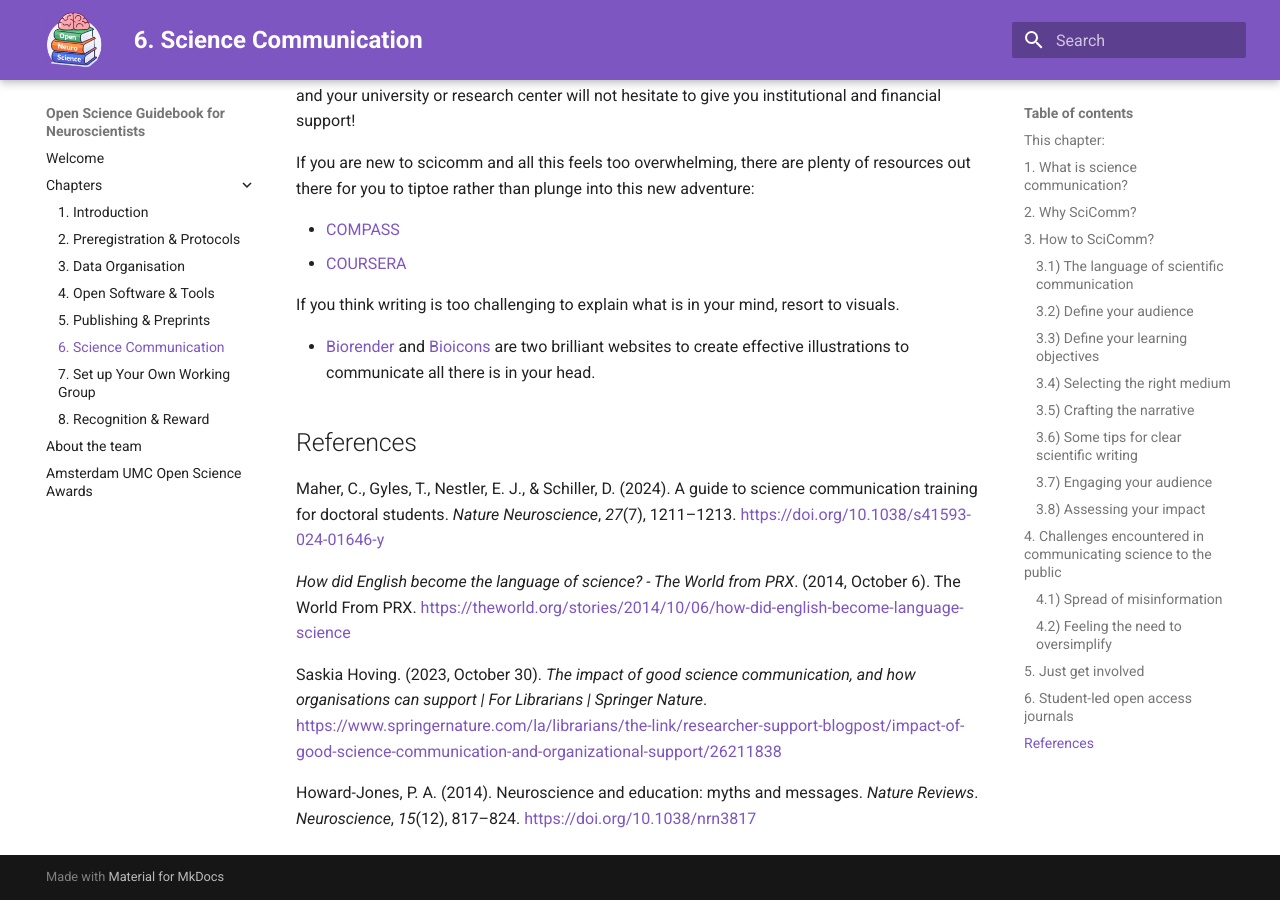
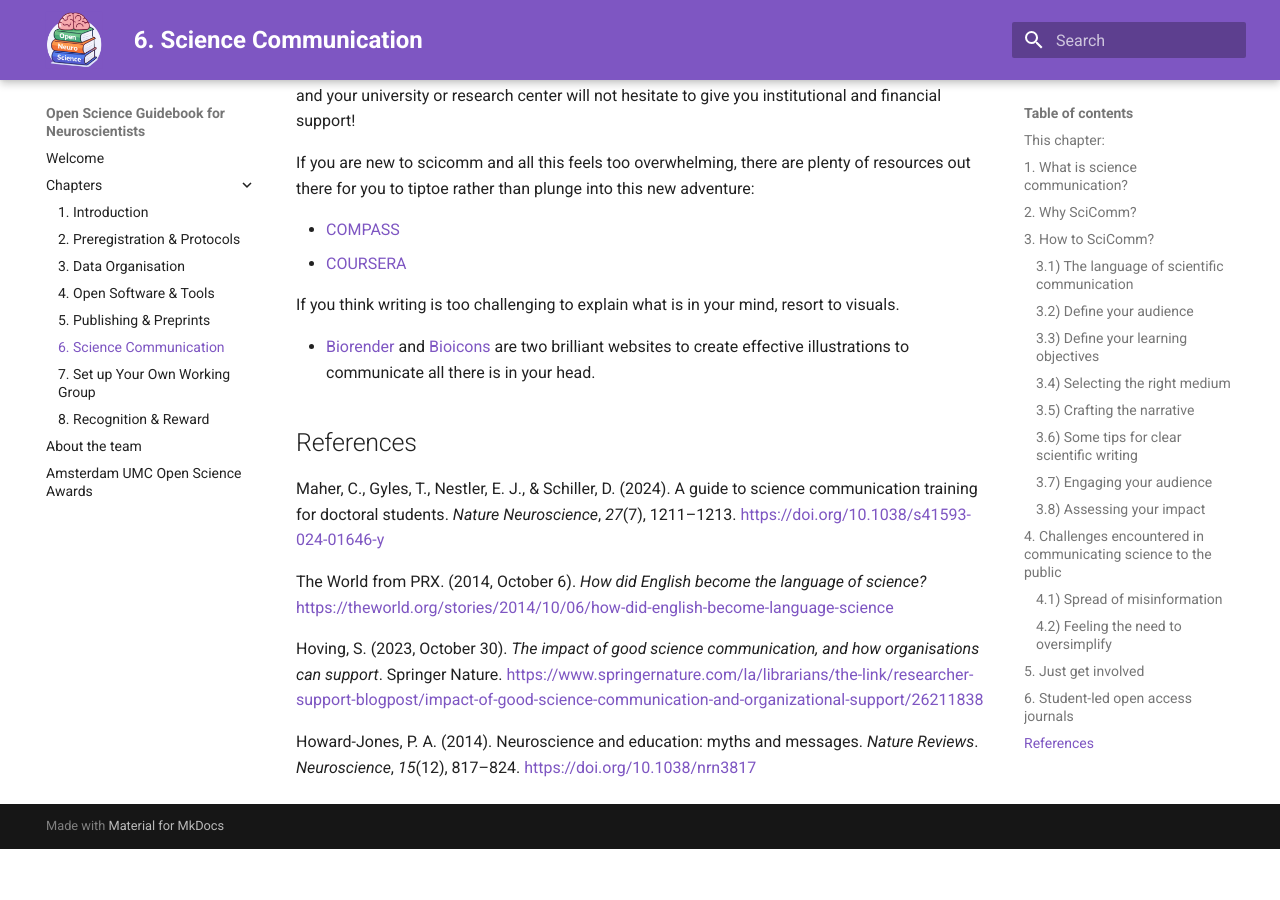
Before and after one commit to ANW-Open-Science/Open-Science-Guidebook-for-Neuroscientists, an MkDocs documentation site: the page built from docs/tabs/6-communication.md, in a window 1280 px wide and 900 px high, scrolled down 7640 px. Built offline with MkDocs 1.6.1 and Material for MkDocs 9.7.7, drawn with Linux system fonts in a browser that asks for light colours; after the commit the page ends 8489 px from its top, so only the background shows below that.

Commit message:
Update 6-communication_references.md

```diff
--- a/docs/tabs/6-communication.md
+++ b/docs/tabs/6-communication.md
@@ -138,8 +138,8 @@ If you think writing is too challenging to explain what is in your mind, resort
 ## References
 Maher, C., Gyles, T., Nestler, E. J., & Schiller, D. (2024). A guide to science communication training for doctoral students. *Nature Neuroscience*, *27*(7), 1211–1213. [https://doi.org/10.1038/s41593-024-01646-y](https://doi.org/10.1038/s41593-024-01646-y)
 
-*How did English become the language of science? - The World from PRX*. (2014, October 6). The World From PRX. [https://theworld.org/stories/2014/10/06/how-did-english-become-language-science](https://theworld.org/stories/2014/10/06/how-did-english-become-language-science)
+The World from PRX. (2014, October 6). *How did English become the language of science?* [https://theworld.org/stories/2014/10/06/how-did-english-become-language-science](https://theworld.org/stories/2014/10/06/how-did-english-become-language-science)
 
-Saskia Hoving. (2023, October 30). *The impact of good science communication, and how organisations can support | For Librarians | Springer Nature*. [https://www.springernature.com/la/librarians/the-link/researcher-support-blogpost/impact-of-good-science-communication-and-organizational-support/26211838](https://www.springernature.com/la/librarians/the-link/researcher-support-blogpost/impact-of-good-science-communication-and-organizational-support/26211838)
+Hoving, S. (2023, October 30). *The impact of good science communication, and how organisations can support*. Springer Nature. [https://www.springernature.com/la/librarians/the-link/researcher-support-blogpost/impact-of-good-science-communication-and-organizational-support/26211838](https://www.springernature.com/la/librarians/the-link/researcher-support-blogpost/impact-of-good-science-communication-and-organizational-support/26211838)
 
 Howard-Jones, P. A. (2014). Neuroscience and education: myths and messages. *Nature Reviews*. *Neuroscience*, *15*(12), 817–824. [https://doi.org/10.1038/nrn3817](https://doi.org/10.1038/nrn3817)
```
